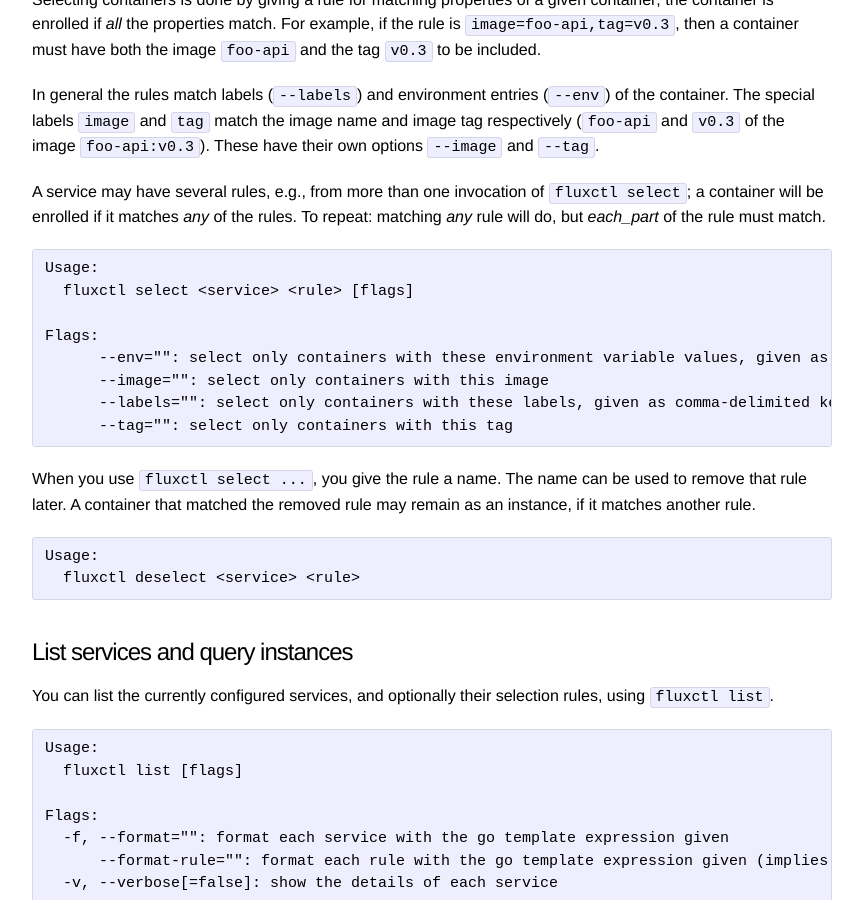
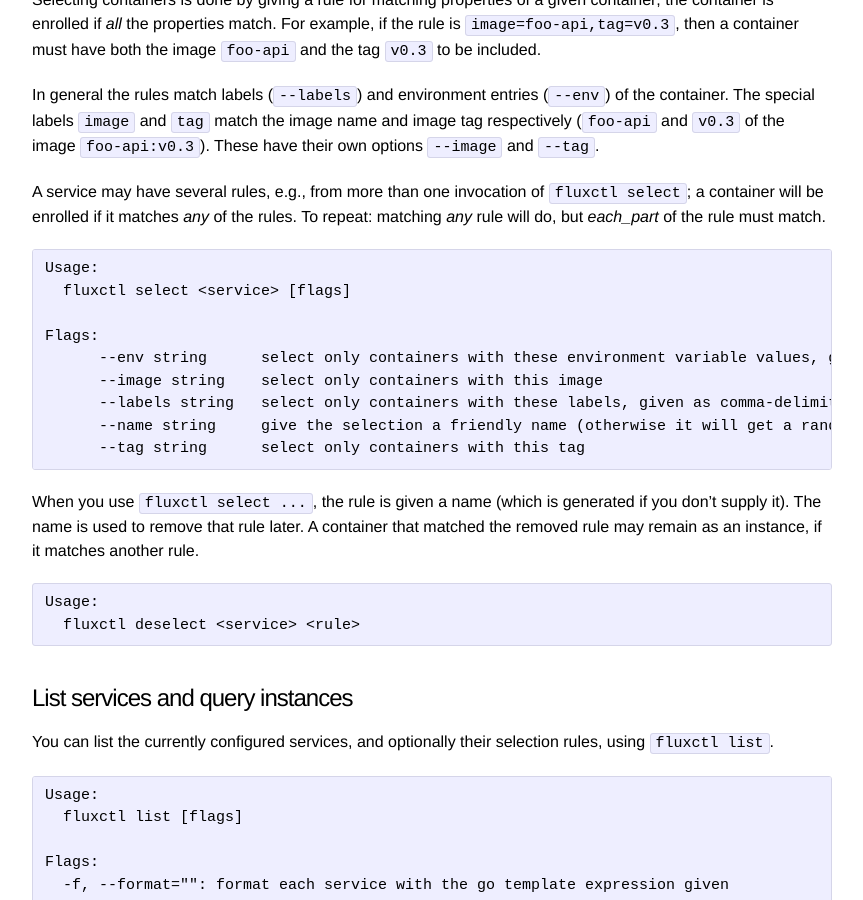
Before and after one commit to weaveworks-experiments/flux-classic, a Jekyll site: the page built from site/fluxctl.md, in a window 1280 px wide and 900 px high, scrolled down 2529 px. Shown: the whole window, without its empty margins (208-1071 px from the left). Built offline with Jekyll 4.4.1, drawn with Linux system fonts in a browser that asks for light colours.

Commit message:
Make the rule name optional in fluxctl select
I don't like asking the user to supply a meaningless value.

The choice of encoding is sensitive: there is a tension between having
strings that don't look too out of place, and keeping the resulting
names short given the amount of randomness to encode. I've picked what
I think is a reasonable balance.

````diff
--- a/site/fluxctl.md
+++ b/site/fluxctl.md
@@ -141,18 +141,20 @@ of the rule must match.
 
 ```
 Usage:
-  fluxctl select <service> <rule> [flags]
+  fluxctl select <service> [flags]
 
 Flags:
-      --env="": select only containers with these environment variable values, given as comma-delimited key=value pairs
-      --image="": select only containers with this image
-      --labels="": select only containers with these labels, given as comma-delimited key=value pairs
-      --tag="": select only containers with this tag
+      --env string      select only containers with these environment variable values, given as comma-delimited key=value pairs
+      --image string    select only containers with this image
+      --labels string   select only containers with these labels, given as comma-delimited key=value pairs
+      --name string     give the selection a friendly name (otherwise it will get a random name)
+      --tag string      select only containers with this tag
 ```
 
-When you use `fluxctl select ...`, you give the rule a name. The name
-can be used to remove that rule later. A container that matched the
-removed rule may remain as an instance, if it matches another rule.
+When you use `fluxctl select ...`, the rule is given a name (which is
+generated if you don't supply it). The name is used to remove that
+rule later. A container that matched the removed rule may remain as an
+instance, if it matches another rule.
 
 ```
 Usage:
````
Also changed, not shown: 1 other file.
